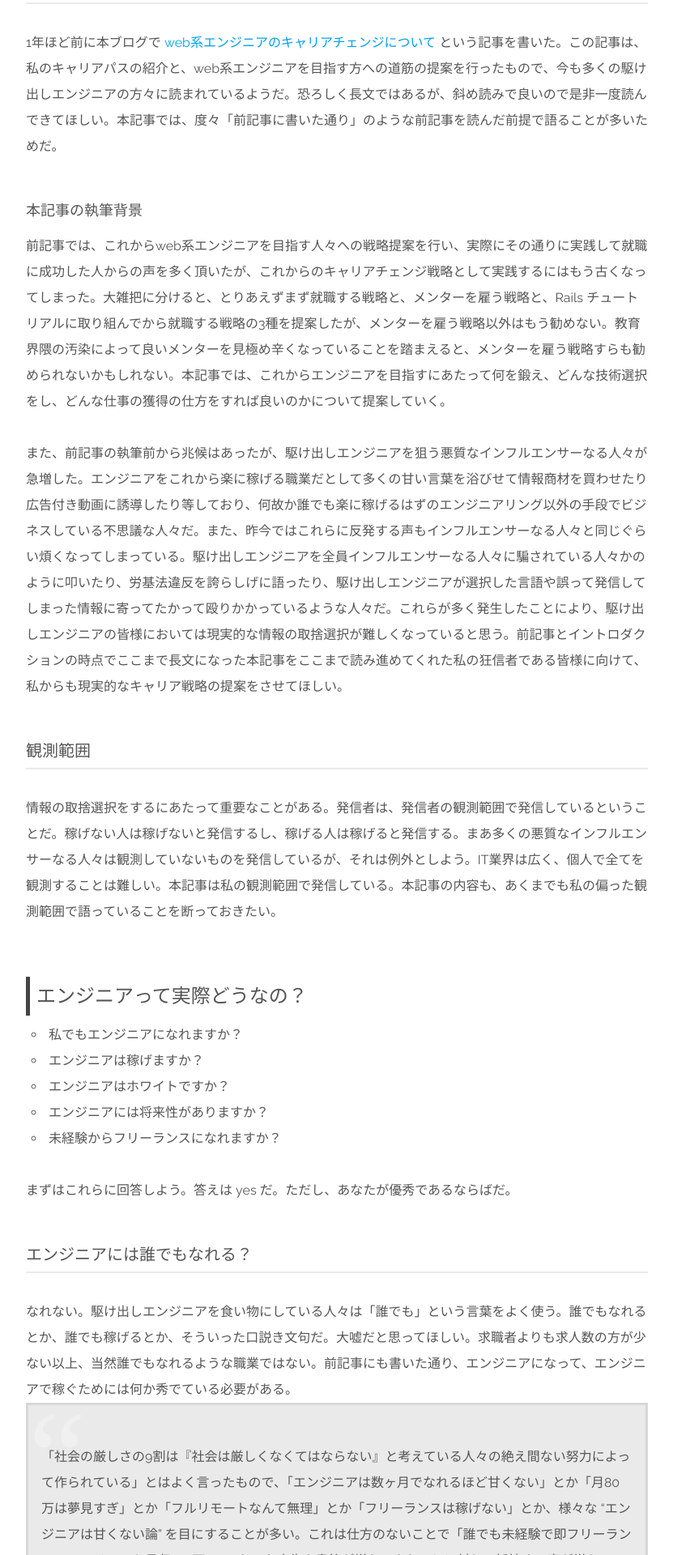
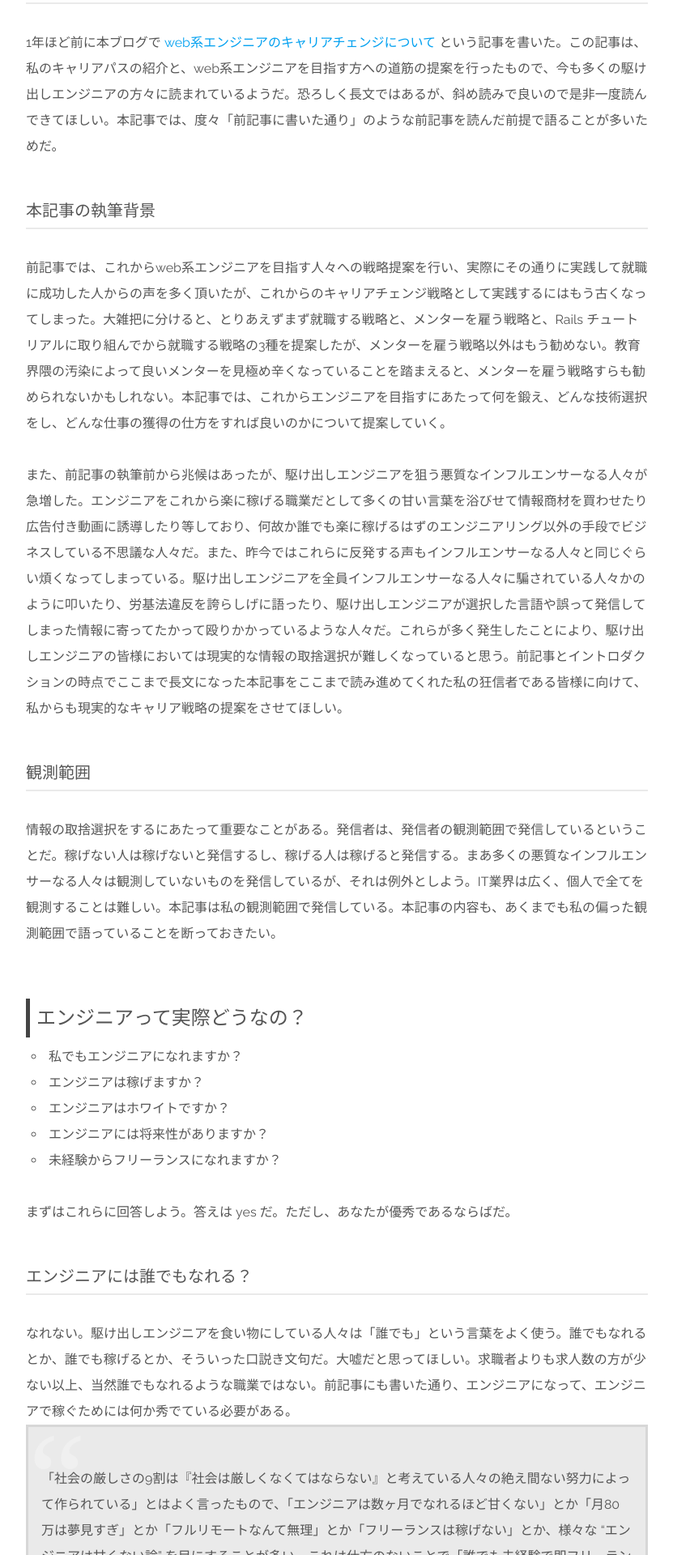
Before and after one commit to ryo-ryukalice/ogihara-ryo.github.io, a Jekyll site: the page built from _posts/2020-04-28-to-newbie.markdown, in a window 1280 px wide. Shown: the part 831-2751 px from the top of the page at 81% size, without its empty margins (224-1055 px from the left). Built offline with Jekyll 4.4.1, drawn with Linux system fonts in a browser that asks for light colours; nearby versions of some CDN libraries; comment, search, counter and statistics services are not loaded.

```diff
--- a/_posts/2020-04-28-to-newbie.markdown
+++ b/_posts/2020-04-28-to-newbie.markdown
@@ -22,7 +22,7 @@ permalink: :title
 
 1年ほど前に本ブログで [web系エンジニアのキャリアチェンジについて](https://ogihara-ryo.github.io/career-path) という記事を書いた。この記事は、私のキャリアパスの紹介と、web系エンジニアを目指す方への道筋の提案を行ったもので、今も多くの駆け出しエンジニアの方々に読まれているようだ。恐ろしく長文ではあるが、斜め読みで良いので是非一度読んできてほしい。本記事では、度々「前記事に書いた通り」のような前記事を読んだ前提で語ることが多いためだ。
 
-#### 本記事の執筆背景
+### 本記事の執筆背景
 
 前記事では、これからweb系エンジニアを目指す人々への戦略提案を行い、実際にその通りに実践して就職に成功した人からの声を多く頂いたが、これからのキャリアチェンジ戦略として実践するにはもう古くなってしまった。大雑把に分けると、とりあえずまず就職する戦略と、メンターを雇う戦略と、Rails チュートリアルに取り組んでから就職する戦略の3種を提案したが、メンターを雇う戦略以外はもう勧めない。教育界隈の汚染によって良いメンターを見極め辛くなっていることを踏まえると、メンターを雇う戦略すらも勧められないかもしれない。本記事では、これからエンジニアを目指すにあたって何を鍛え、どんな技術選択をし、どんな仕事の獲得の仕方をすれば良いのかについて提案していく。
 
```
